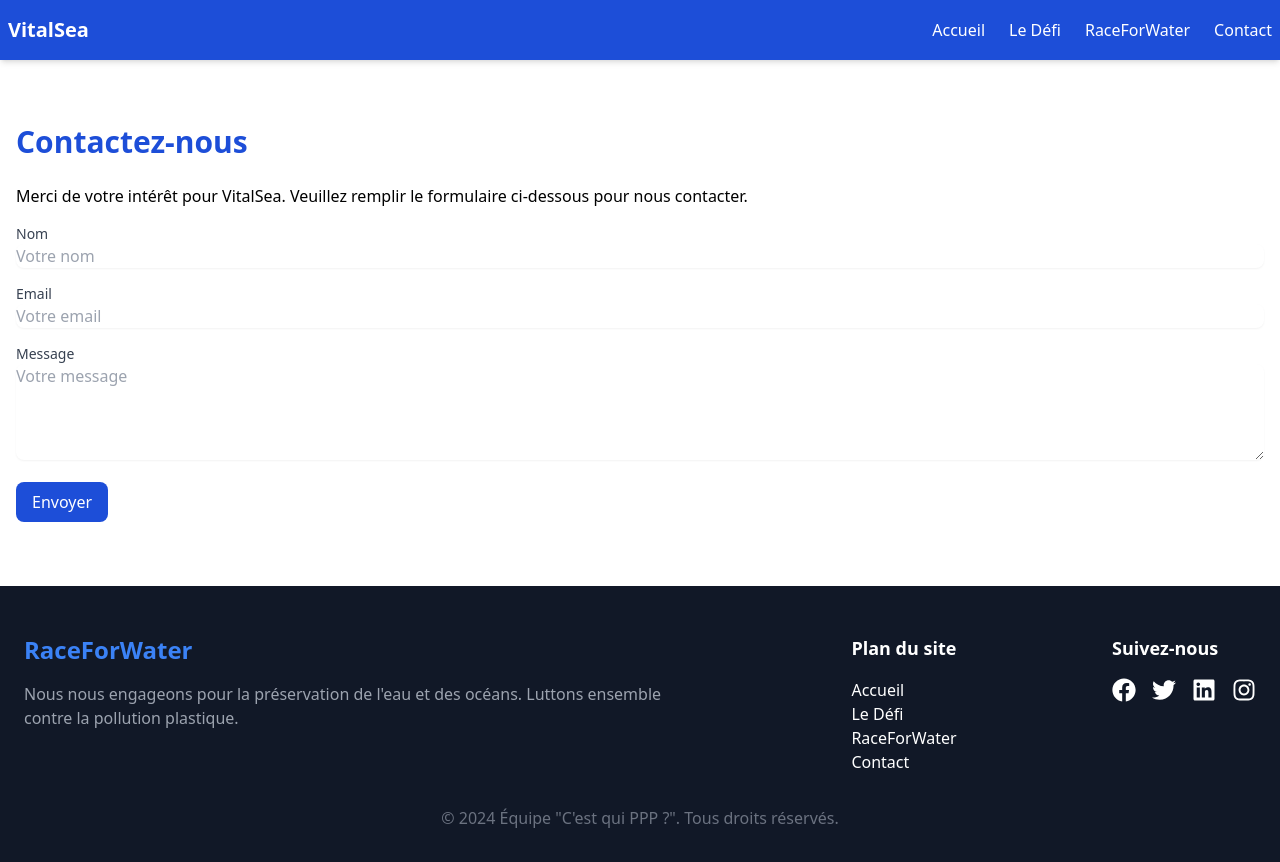
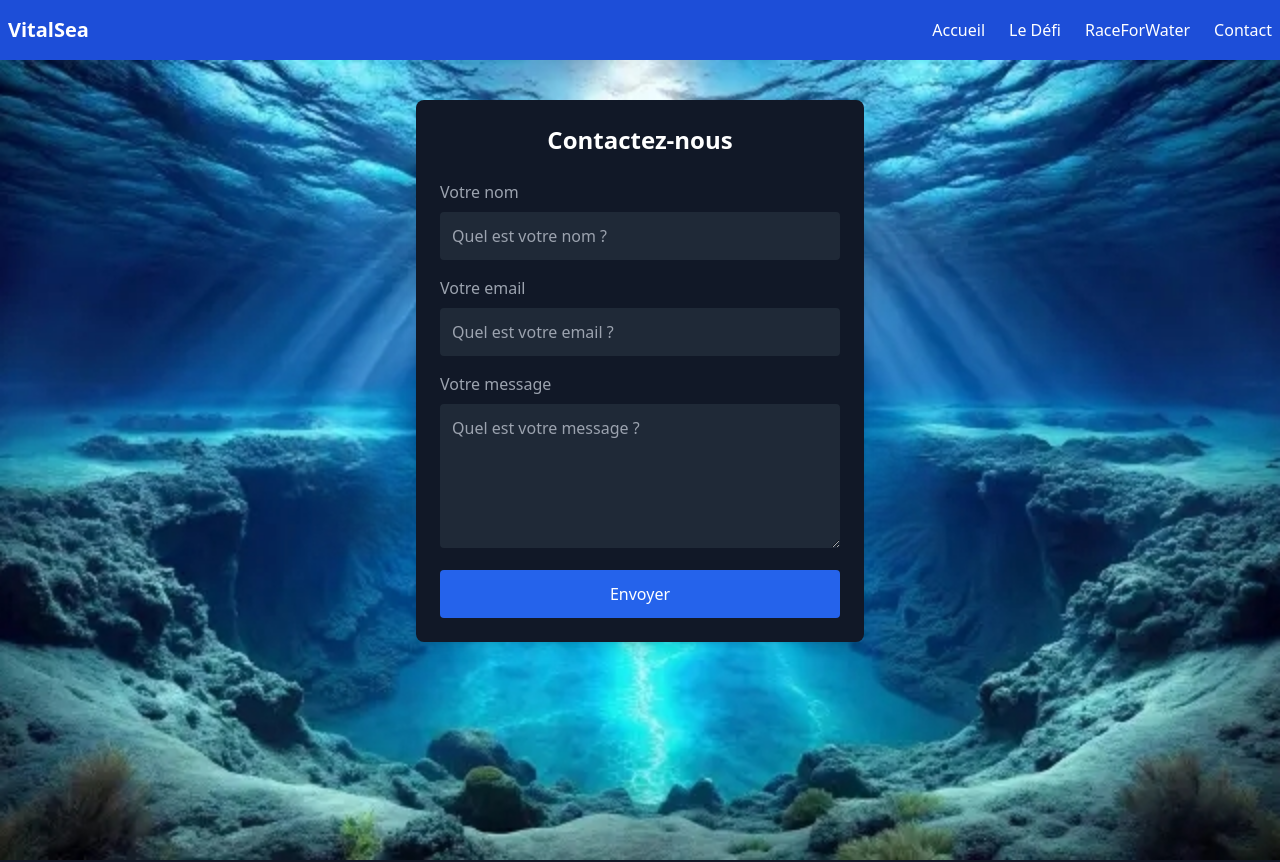
Before and after one commit to MyttocS82/NuitInfo_24-25, a React (Create React App) app in the folder defi-principal/: page /contact in a window 1280 px wide. Shown: the top 862 px of the page. Built offline with nearby package versions, Linux system fonts and the light colour scheme.

Commit message:
dernier envoie mathys

```diff
--- a/defi-principal/package.json
+++ b/defi-principal/package.json
@@ -3,6 +3,7 @@
   "version": "0.1.0",
   "private": true,
   "dependencies": {
+    "@emailjs/browser": "^4.4.1",
     "@testing-library/jest-dom": "^5.17.0",
     "@testing-library/react": "^13.4.0",
     "@testing-library/user-event": "^13.5.0",
--- a/defi-principal/src/web-pages/Contact.js
+++ b/defi-principal/src/web-pages/Contact.js
@@ -1,45 +1,116 @@
-import React from "react";
+import React, { useState } from "react";
+import emailjs from "@emailjs/browser";
+import ImageBackground from "../ressources/fond_ecran_contact.png";
 
 function Contact() {
+    const [formData, setFormData] = useState({
+        user_name: "",
+        user_email: "",
+        message: "",
+    });
+    const [isSubmitting, setIsSubmitting] = useState(false);
+    const [successMessage, setSuccessMessage] = useState("");
+    const [errorMessage, setErrorMessage] = useState("");
+
+    // Gestion des changements dans les champs
+    const handleChange = (e) => {
+        const { name, value } = e.target;
+        setFormData((prevData) => ({
+            ...prevData,
+            [name]: value,
+        }));
+    };
+
+    // Gestion de la soumission du formulaire
+    const handleSubmit = (e) => {
+        e.preventDefault();
+        setIsSubmitting(true);
+        setSuccessMessage("");
+        setErrorMessage("");
+
+        emailjs
+            .send("service_gx8ger7", "template_2dsnkl5", formData, "i5QvH7O7VXHnIwCDe")
+            .then(() => {
+                setSuccessMessage("Message envoyé avec succès !");
+                setFormData({ user_name: "", user_email: "", message: "" });
+            })
+            .catch(() => {
+                setErrorMessage("Erreur lors de l'envoi du message. Réessayez plus tard.");
+            })
+            .finally(() => {
+                setIsSubmitting(false);
+            });
+    };
+
     return (
-        <div className="container mx-auto py-16 px-4">
-            <h1 className="text-3xl font-bold text-blue-700 mb-6">Contactez-nous</h1>
-            <p className="mb-4">
-                Merci de votre intérêt pour VitalSea. Veuillez remplir le formulaire ci-dessous pour nous contacter.
-            </p>
-            <form className="space-y-4">
-                <div>
-                    <label className="block text-sm font-medium text-gray-700">Nom</label>
+        <section className="flex items-start justify-center min-h-screen px-2 relative">
+            {/* Image en arrière-plan */}
+            <img
+                className="absolute top-0 left-0 w-full h-full object-cover"
+                src={ImageBackground}
+                alt="Background"
+                aria-hidden="true"
+            />
+
+            <form
+                className="w-full max-w-md bg-gray-900 p-6 rounded-lg shadow-lg z-10 mt-[5dvh]"
+                onSubmit={handleSubmit}
+            >
+                <h1 className="text-2xl font-bold text-center text-white mb-6">Contactez-nous</h1>
+                <label className="block text-gray-400 mb-2" htmlFor="user_name">
+                    Votre nom
+                </label>
                 <input
+                    className="w-full p-3 mb-4 text-white bg-gray-800 rounded focus:outline-none focus:ring-2 focus:ring-blue-500"
                     type="text"
-                        className="w-full border-gray-300 rounded-lg shadow-sm focus:ring focus:ring-blue-500 focus:border-blue-500"
-                        placeholder="Votre nom"
+                    id="user_name"
+                    name="user_name"
+                    value={formData.user_name}
+                    onChange={handleChange}
+                    placeholder="Quel est votre nom ?"
+                    required
                 />
-                </div>
-                <div>
-                    <label className="block text-sm font-medium text-gray-700">Email</label>
+                <label className="block text-gray-400 mb-2" htmlFor="user_email">
+                    Votre email
+                </label>
                 <input
+                    className="w-full p-3 mb-4 text-white bg-gray-800 rounded focus:outline-none focus:ring-2 focus:ring-blue-500"
                     type="email"
-                        className="w-full border-gray-300 rounded-lg shadow-sm focus:ring focus:ring-blue-500 focus:border-blue-500"
-                        placeholder="Votre email"
+                    id="user_email"
+                    name="user_email"
+                    value={formData.user_email}
+                    onChange={handleChange}
+                    placeholder="Quel est votre email ?"
+                    required
                 />
-                </div>
-                <div>
-                    <label className="block text-sm font-medium text-gray-700">Message</label>
+                <label className="block text-gray-400 mb-2" htmlFor="message">
+                    Votre message
+                </label>
                 <textarea
-                        className="w-full border-gray-300 rounded-lg shadow-sm focus:ring focus:ring-blue-500 focus:border-blue-500"
-                        rows="4"
-                        placeholder="Votre message"
+                    className="w-full p-3 mb-4 text-white bg-gray-800 rounded focus:outline-none focus:ring-2 focus:ring-blue-500"
+                    id="message"
+                    name="message"
+                    value={formData.message}
+                    onChange={handleChange}
+                    placeholder="Quel est votre message ?"
+                    rows="5"
+                    required
                 ></textarea>
-                </div>
                 <button
+                    className="w-full py-3 bg-blue-600 hover:bg-blue-700 text-white rounded transition disabled:opacity-50"
                     type="submit"
-                    className="bg-blue-700 text-white px-4 py-2 rounded-lg hover:bg-blue-800"
+                    disabled={isSubmitting}
                 >
-                    Envoyer
+                    {isSubmitting ? "Envoi..." : "Envoyer"}
                 </button>
+                {successMessage && (
+                    <p className="mt-4 text-green-500 text-center">{successMessage}</p>
+                )}
+                {errorMessage && (
+                    <p className="mt-4 text-red-500 text-center">{errorMessage}</p>
+                )}
             </form>
-        </div>
+        </section>
     );
 }
 
--- a/defi-principal/src/web-pages/HeroSection.js
+++ b/defi-principal/src/web-pages/HeroSection.js
@@ -17,12 +17,13 @@ function HeroSection() {
 
             {/* Îlot avec description et image */}
             <div
-                className="shadow-lg rounded-lg overflow-hidden flex flex-col md:flex-row w-[90%] max-w-7xl mt-[-10vh] relative z-10">
+                className="p-8 bg-white/60 backdrop-blur-xl shadow-lg rounded-lg overflow-hidden flex flex-col md:flex-row w-[90%] max-w-7xl mt-[-10vh] relative z-10">
                 {/* Colonne gauche : texte avec flou */}
-                <div className="p-8 flex flex-col justify-center bg-white/60 backdrop-blur-2xl rounded-l-lg">
+                <div className="flex flex-col justify-center rounded-l-lg">
                     <h2 className="text-2xl font-bold text-blue-700 mb-4">À propos de RaceForWater</h2>
                     <p className="text-gray-600">
-                        <a className="hover:text-blue-700 transition" href="https://www.raceforwater.org/fr/">Race for Water</a> est une fondation suisse créée en
+                        <a className="hover:text-blue-700 transition" href="https://www.raceforwater.org/fr/">Race for
+                            Water</a> est une fondation suisse créée en
                         2010, engagée dans la préservation des océans
                         et la lutte contre la pollution plastique. Elle sensibilise aux impacts environnementaux de
                         cette pollution et œuvre à promouvoir des solutions durables. Son navire emblématique,
@@ -39,7 +40,7 @@ function HeroSection() {
                 </div>
 
                 {/* Colonne droite : image */}
-                <div className="flex justify-center items-center p-8 bg-white/60 backdrop-blur-2xl">
+                <div className="flex justify-center items-center">
                     <img
                         src={raceForWater}
                         alt="Catamaran RaceForWater"
```
Also changed, not shown: defi-principal/src/ressources/fond_ecran_contact.png (added), 1 other file (tests, documents, lock files or other folders). Lines whose indentation alone changed are shown as unchanged.
